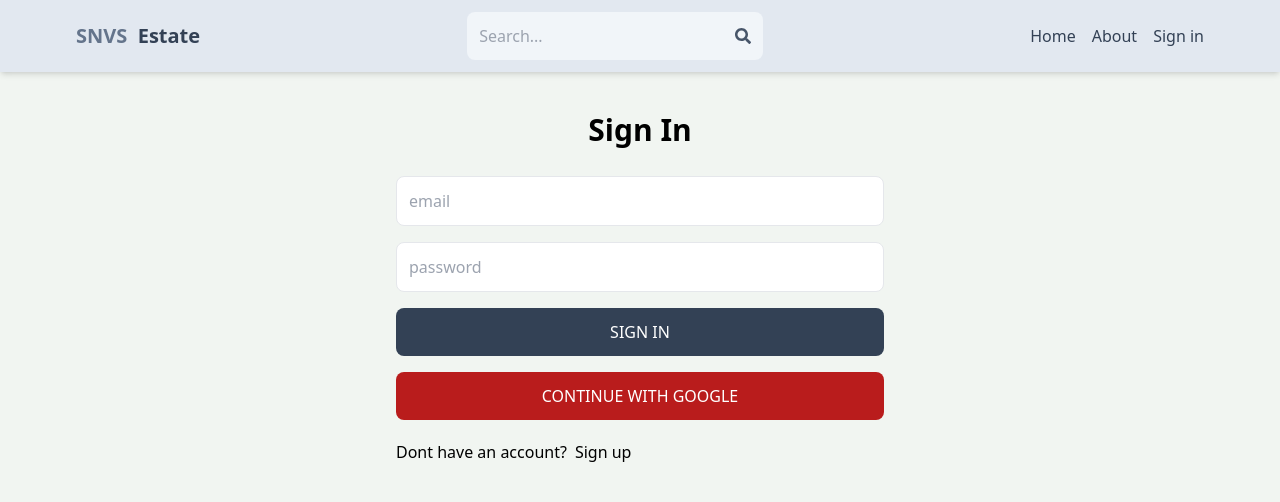
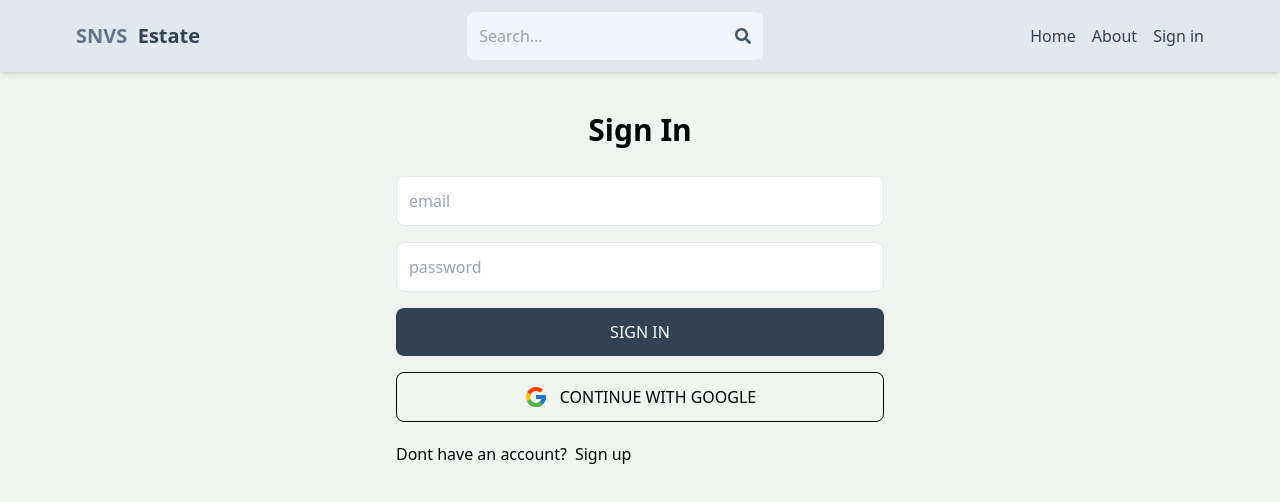
Before and after one commit to shamanthkumar2003/snvs, a React (Vite) app in the folder client/: page /sign-in in a window 1280 px wide. Shown: the top 502 px of the page. Built offline with nearby package versions, Linux system fonts and the light colour scheme.

Commit message:
Update OAuth.jsx

```diff
--- a/client/src/components/OAuth.jsx
+++ b/client/src/components/OAuth.jsx
@@ -33,12 +33,34 @@
     }
   };
   return (
-    <button
-      onClick={handleGoogleClick}
-      type='button'
-      className='bg-red-700 text-white p-3 rounded-lg uppercase hover:opacity-95'
-    >
-      Continue with google
+  <button onClick={handleGoogleClick} type='button' className="border border-black text-black p-3 rounded-lg uppercase flex items-center justify-center hover:bg-gray-200 w-full">
+      <div className="flex items-center">
+        <svg
+          xmlns="http://www.w3.org/2000/svg"
+          viewBox="0 0 48 48"
+          width="24"
+          height="24"
+          className="mr-3"
+        >
+          <path
+            fill="#FFC107"
+            d="M43.611,20.083H42V20H24v8h11.303c-1.649,4.657-6.08,8-11.303,8c-6.627,0-12-5.373-12-12c0-6.627,5.373-12,12-12c3.059,0,5.842,1.154,7.961,3.039l5.657-5.657C34.046,6.053,29.268,4,24,4C12.955,4,4,12.955,4,24c0,11.045,8.955,20,20,20c11.045,0,20-8.955,20-20C44,22.659,43.862,21.35,43.611,20.083z"
+          />
+          <path
+            fill="#FF3D00"
+            d="M6.306,14.691l6.571,4.819C14.655,15.108,18.961,12,24,12c3.059,0,5.842,1.154,7.961,3.039l5.657-5.657C34.046,6.053,29.268,4,24,4C16.318,4,9.656,8.337,6.306,14.691z"
+          />
+          <path
+            fill="#4CAF50"
+            d="M24,44c5.166,0,9.86-1.977,13.409-5.192l-6.19-5.238C29.211,35.091,26.715,36,24,36c-5.202,0-9.619-3.317-11.283-7.946l-6.522,5.025C9.505,39.556,16.227,44,24,44z"
+          />
+          <path
+            fill="#1976D2"
+            d="M43.611,20.083H42V20H24v8h11.303c-0.792,2.237-2.231,4.166-4.087,5.571c0.001-0.001,0.002-0.001,0.003-0.002l6.19,5.238C36.971,39.205,44,34,44,24C44,22.659,43.862,21.35,43.611,20.083z"
+          />
+        </svg>
+        <span>Continue with Google</span>
+      </div>
     </button>
   );
 }
```
